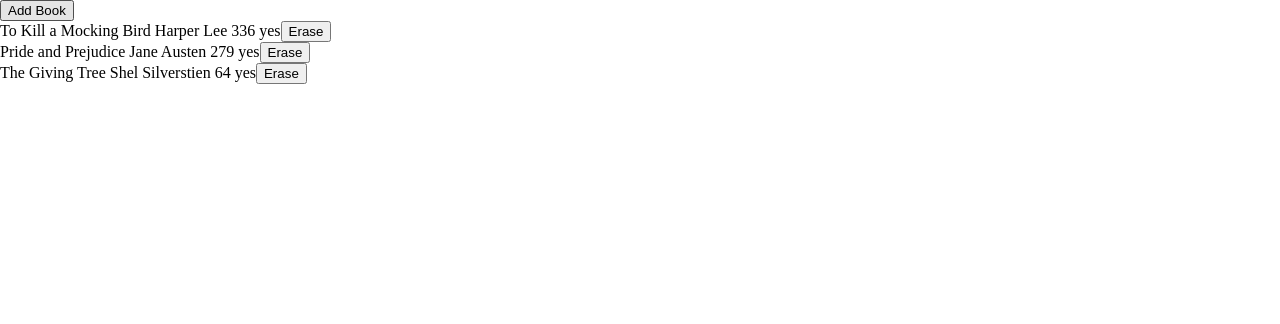
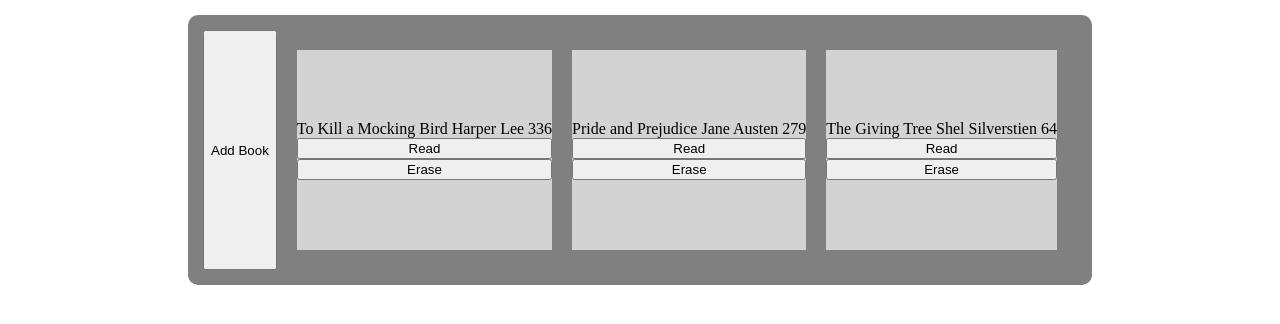
Before and after one commit to johndenny/library_project, a plain HTML site: page index.html in a window 1280 px wide. Drawn offline with Linux system fonts and the light colour scheme.

Commit message:
added button that switches text from Read to Reading. added containers.

```diff
--- a/index.html
+++ b/index.html
@@ -7,9 +7,6 @@
     <title>My Library</title>
 </head>
 <body>
-
-    <button id='openFormBtn' onclick="openForm()">Add Book</button>
-
     <div id="formPopUpContainer">
 
         <div id="formPopUp">
@@ -31,7 +28,17 @@
 
     </div>
 
-    <div class="books">
+    <div id="theContainer">
+
+        <div id="backgroundContainer">
+
+            <button id='openFormBtn' onclick="openForm()">Add Book</button>
+
+            <div class="books">
+
+            </div>
+
+        </div>
 
     </div>
 
--- a/script.js
+++ b/script.js
@@ -5,13 +5,17 @@
     this.author = author
     this.pages = pages
     this.read = read
+    this.readSwitch = function() {
+        this.read === 'Read' ? this.read = 'Reading' : this.read = 'Read';
+        bookDisplay();
+    }
 }
 
-const fillerBook1 = new Book('To Kill a Mocking Bird', 'Harper Lee', '336', 'yes');
+const fillerBook1 = new Book('To Kill a Mocking Bird', 'Harper Lee', '336', 'Read');
 myLibrary.push(fillerBook1);
-const fillerBook2 = new Book('Pride and Prejudice', 'Jane Austen', '279', 'yes');
+const fillerBook2 = new Book('Pride and Prejudice', 'Jane Austen', '279', 'Read');
 myLibrary.push(fillerBook2);
-const fillerBook3 = new Book('The Giving Tree', 'Shel Silverstien', '64', 'yes');
+const fillerBook3 = new Book('The Giving Tree', 'Shel Silverstien', '64', 'Read');
 myLibrary.push(fillerBook3);
 bookDisplay();
 
@@ -39,9 +43,14 @@
     removeAllChildNodes(bookContainer);
     for (i=0; i<myLibrary.length; i++) {
         div = document.createElement('div');
-        div.setAttribute('id', `book${i}`);
-        div.innerHTML = `${myLibrary[i].title} ${myLibrary[i].author} ${myLibrary[i].pages} ${myLibrary[i].read}`;
+        div.setAttribute('id', `bookCards`);
+        div.innerHTML = `${myLibrary[i].title} ${myLibrary[i].author} ${myLibrary[i].pages}`;
         bookContainer.appendChild(div);
+        button = document.createElement('button');
+        button.setAttribute('id', 'readBtn');
+        button.setAttribute('onclick', `myLibrary[${i}].readSwitch()`)
+        button.innerText = `${myLibrary[i].read}`;
+        div.appendChild(button);
         button = document.createElement('button');
         button.setAttribute('id', 'eraseBtn');
         button.setAttribute('onclick', `eraseBook(${i})`);
--- a/style.css
+++ b/style.css
@@ -1,5 +1,39 @@
 body {
     margin: 0;
+    height: 100%;
+}
+
+div#theContainer {
+    display: flex;
+    justify-content: center;
+    align-items: center;
+    height: 100%;
+    width: 100%;
+}
+
+div#backgroundContainer {
+    display: flex;
+    background: grey;
+    padding: 15px;
+    border-radius: 10px;
+    margin-top: 15px;
+}
+
+div.books{
+    display: flex;
+    justify-content: center;
+    align-items: center;
+    padding: 10px;
+}
+
+div#bookCards {
+    display: flex;
+    flex-direction: column;
+    justify-content: center;
+    align-self: center;
+    margin: 10px;
+    height: 200px;
+    background: lightgray;
 }
 
 #formPopUpContainer {
@@ -10,7 +44,6 @@
     position: fixed;
     top: 0;
     z-index: 500;
-
 }
 
 #formPopUp {
```
